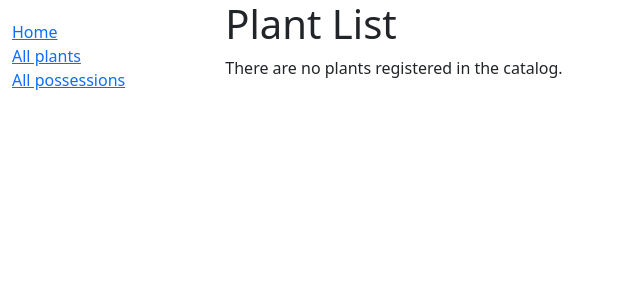
After one commit to michael-lok/sprout, a Django app: page /planttracker/plants/ in a window 1280 px wide. The commit adds this page. Shown: the top 300 px of the page, without its empty margins (0-640 px from the left). Run offline with Django 4.2, Linux system fonts and the light colour scheme; data that the repository does not hold is empty.

Commit message:
homepage

```diff
--- a/planttracker/models.py
+++ b/planttracker/models.py
@@ -24,7 +24,7 @@ class Plant(models.Model):
     updated = models.DateTimeField(auto_now=True)
 
     def get_absolute_url(self):
-        return reverse("model-detail-view", args=[str(self.id)])
+        return reverse("plant-detail", args=[str(self.id)])
 
     def __str__(self):
         return f"{self.common_name} ({self.scientific_name})"
@@ -67,7 +67,7 @@ class Possession(models.Model):
     updated = models.DateTimeField(auto_now=True)
 
     def get_absolute_url(self):
-        return reverse("model-detail-view", args=[str(self.id)])
+        return reverse("possession-detail", args=[str(self.id)])
 
     def __str__(self):
         return self.nickname
--- a/planttracker/templates/base_generic.html
+++ b/planttracker/templates/base_generic.html
@@ -16,8 +16,8 @@
       {% block sidebar %}
         <ul class="sidebar-nav">
           <li><a href="{% url 'index' %}">Home</a></li>
-          <li><a href="">All plants</a></li>
-          <li><a href="">All possessions</a></li>
+          <li><a href="{% url 'plants' %}">All plants</a></li>
+          <li><a href="{% url 'possessions' %}">All possessions</a></li>
         </ul>
      {% endblock %}
       </div>
--- a/planttracker/templates/index.html
+++ b/planttracker/templates/index.html
@@ -4,10 +4,11 @@
   <h1>Sprout Home</h1>
   <p>Welcome to Sprout, a website designed by <em>YokkiloLamechi</em>!</p>
   <h2>Dynamic content</h2>
-  <p>The library has the following record counts:</p>
+  <p>The platform has the following record counts:</p>
   <ul>
     <li><strong>Plants:</strong> {{ num_plants }}</li>
     <li><strong>Possessions:</strong> {{ num_possessions }}</li>
     <li><strong>Sprouters:</strong> {{ num_sprouters }}</li>
+    <li><strong>Activity:</strong> {{ num_activity }}</li>
   </ul>
 {% endblock %}
--- /dev/null
+++ b/planttracker/templates/planttracker/plant_list.html
@@ -0,0 +1,16 @@
+{% extends "base_generic.html" %}
+
+{% block content %}
+  <h1>Plant List</h1>
+  {% if plant_list %}
+  <ul>
+    {% for plant in plant_list %}
+      <li>
+        <a href="{{ plant.get_absolute_url }}">{{ plant.scientific_name }}</a> ({{book.common_name}})
+      </li>
+    {% endfor %}
+  </ul>
+  {% else %}
+    <p>There are no plants registered in the catalog.</p>
+  {% endif %}
+{% endblock %}
--- a/planttracker/urls.py
+++ b/planttracker/urls.py
@@ -4,5 +4,14 @@ from . import views
 
 
 urlpatterns = [
-    path('', views.index, name='index'),
+    path("", views.index, name="index"),
+    path("plants/", views.PlantView.as_view(), name="plants"),
+    path("possessions/", views.PossessionView.as_view(), name="possessions")
 ]
+
+
+# detail urls
+urlpatterns += [
+    path("plants/<int:pk>", views.PlantDetailView.as_view(), name="plant-detail"),
+    path("possessions/<int:pk>", views.PossessionDetailView.as_view(), name="possession-detail")
+]
--- a/planttracker/views.py
+++ b/planttracker/views.py
@@ -33,3 +33,16 @@ def index(request):
 class PlantView(generic.ListView):
     model = Plant
     paginate_by = 10
+
+
+class PlantDetailView(generic.DetailView):
+    model = Plant
+
+
+class PossessionView(generic.ListView):
+    model = Possession
+    pageinate_by = 10
+
+
+class PossessionDetailView(generic.DetailView):
+    model = Possession
```
Also changed, not shown: planttracker/templates/planttracker/plant_detail.html (added, +13 -0 lines), planttracker/templates/planttracker/possession_list.html (added, +16 -0 lines).
